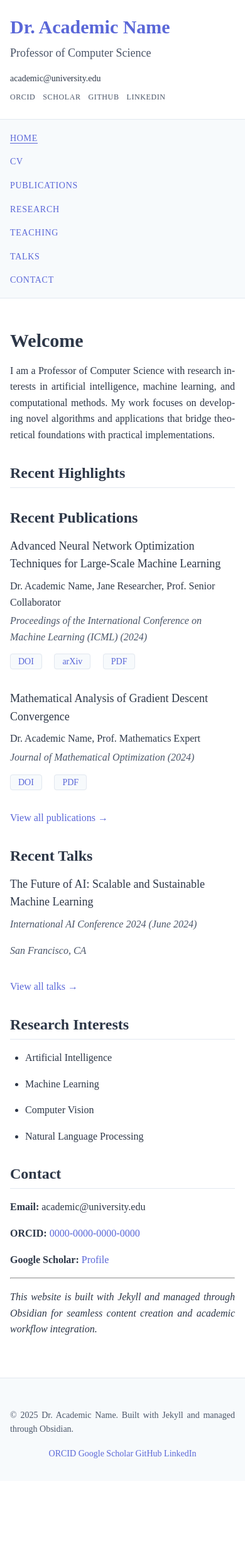
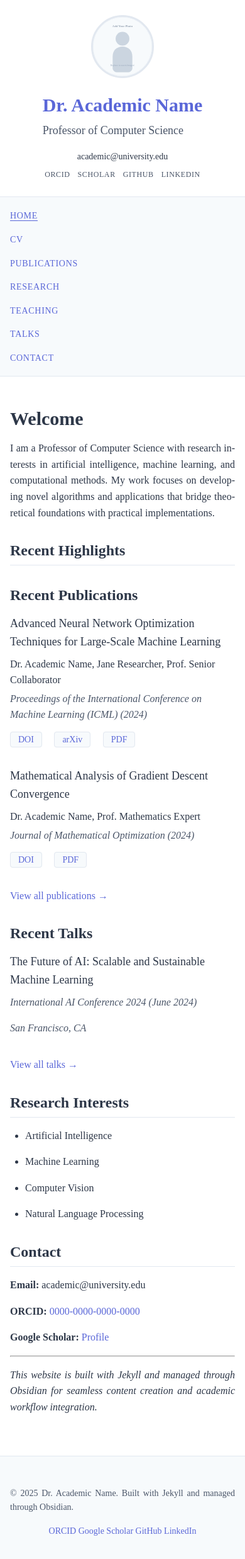
Before and after one commit to mechanicpanic/academic-website, a Jekyll site: the page built from vault/_pages/index.md, in a window 390 px wide. Shown: the whole page at 63% size. Built offline with Jekyll 4.4.1, drawn with Linux system fonts in a browser that asks for light colours; some web fonts are replaced; before the commit the page ends 2352 px from its top, so only the background shows below that.

Commit message:
Add profile photo support to header with placeholder
- Added conditional profile photo display in header layout
- Created responsive CSS styling for circular profile image
- Added placeholder SVG with academic styling
- Updated _config.yml with profile_photo setting for easy customization
- Updated USER_CONFIG.md documentation
- Mobile-responsive design with proper ordering and sizing
- Photo appears on left side of header when profile_photo is set in config

Users can easily add their photo by:
1. Adding image to assets/images/
2. Setting profile_photo path in _config.yml

🤖 Generated with [Claude Code](https://claude.ai/code)

Co-Authored-By: Claude <noreply@anthropic.com>

```diff
--- a/_config.yml
+++ b/_config.yml
@@ -4,6 +4,9 @@
 title: "Dr. Academic Name"
 subtitle: "Professor of Computer Science"
 email: academic@university.edu
+
+# Profile photo (add your photo to assets/images/ and update this path)
+profile_photo: "/assets/images/profile-photo.svg"
 description: >-
   Academic website featuring research publications, CV, and professional activities.
   Built with Jekyll and managed through Obsidian for seamless content creation.
--- a/_layouts/default.html
+++ b/_layouts/default.html
@@ -67,6 +67,11 @@
   <header class="header">
     <div class="container">
       <div class="header-content">
+        {% if site.profile_photo %}
+        <div class="header-photo">
+          <img src="{{ site.profile_photo | relative_url }}" alt="{{ site.title | escape }}" class="profile-image">
+        </div>
+        {% endif %}
         <div class="header-text">
           <h1 class="title">
             <a href="{{ "/" | relative_url }}">{{ site.title | escape }}</a>
--- a/assets/css/main.scss
+++ b/assets/css/main.scss
@@ -238,6 +238,24 @@ tbody tr:nth-child(even) {
     gap: var(--space-8);
   }
 
+  .header-photo {
+    flex-shrink: 0;
+
+    .profile-image {
+      width: 120px;
+      height: 120px;
+      border-radius: 50%;
+      object-fit: cover;
+      border: 3px solid var(--border);
+      background-color: var(--surface);
+      transition: border-color 0.2s ease;
+
+      &:hover {
+        border-color: var(--accent-color);
+      }
+    }
+  }
+
   .header-text {
     flex: 1;
   }
@@ -475,13 +493,29 @@ tbody tr:nth-child(even) {
     .header-content {
       flex-direction: column;
       gap: var(--space-4);
+      align-items: center;
+      text-align: center;
+    }
+
+    .header-photo {
+      order: -1;
+
+      .profile-image {
+        width: 100px;
+        height: 100px;
+      }
+    }
+
+    .header-text {
+      order: 0;
     }
 
     .header-contact {
-      text-align: left;
+      order: 1;
+      text-align: center;
 
       .contact-links {
-        justify-content: flex-start;
+        justify-content: center;
       }
     }
   }
```
Also changed, not shown: USER_CONFIG.md (+3 -0 lines), assets/images/profile-photo.svg (added).
